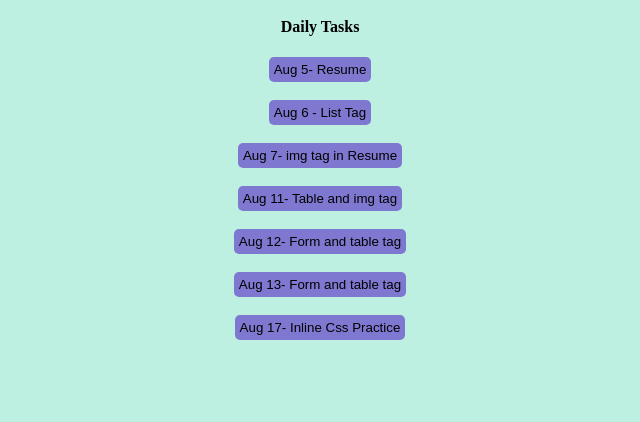
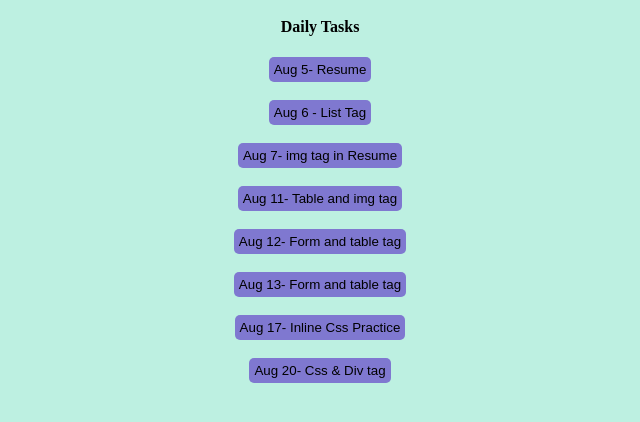
Before and after one commit to VaishnaviSirsat2002/Python-Full-Stack-1346-, a plain HTML site: page index.html in a window 1280 px wide. Shown: the part 44-466 px from the top of the page, without its empty margins (320-960 px from the left). Drawn offline with Linux system fonts and the light colour scheme.

Commit message:
Update index.html

```diff
--- a/index.html
+++ b/index.html
@@ -40,7 +40,8 @@
         <button ><a href="aug11-table.html">Aug 11- Table and img tag</a></button><br><br>
         <button ><a href="aug12-form.html">Aug 12- Form and table tag</a></button><br><br>
         <button ><a href="aug13-form.html">Aug 13- Form and table tag</a></button><br><br>
-         <button ><a href="aug17-inlinecss.html">Aug 17- Inline Css Practice</a></button>
+        <button ><a href="aug17-inlinecss.html">Aug 17- Inline Css Practice</a></button><br><br>
+        <button ><a href="aug20-HM.html">Aug 20- Css & Div tag</a></button>
         </div>
 
     </body>
```
